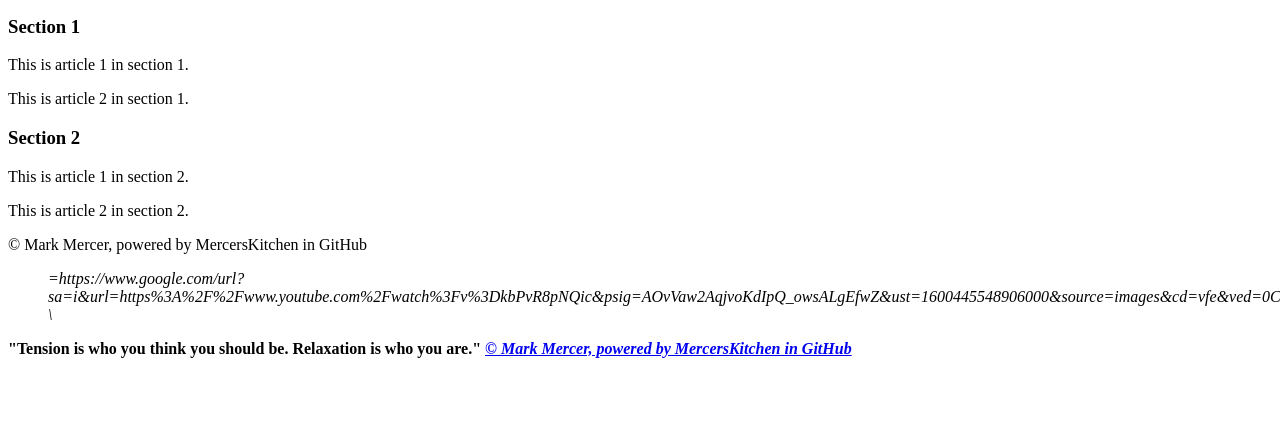
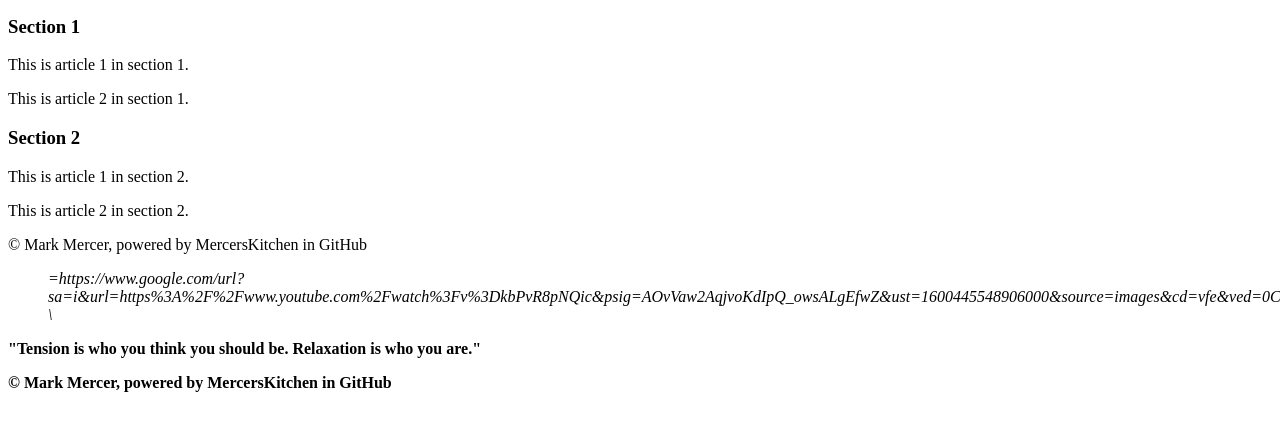
Before and after one commit to Cezar333333/CS10-Q1-Websites-Sandbox, a plain HTML site: page html.lessons/childPages/Template.html in a window 1280 px wide. Shown: the part 148-578 px from the top of the page. Drawn offline with Linux system fonts and the light colour scheme.

Commit message:
Update Template.html

```diff
--- a/html.lessons/childPages/Template.html
+++ b/html.lessons/childPages/Template.html
@@ -60,7 +60,6 @@
 
 <p>
    <strong> "Tension is who you think you should be. Relaxation is who you are."
-    <em> <a href="https://www.google.com/url?sa=i&url=https%3A%2F%2Fwww.youtube.com%2Fwatch%3Fv%3DkbPvR8pNQic&psig=AOvVaw2AqjvoKdIpQ_owsALgEfwZ&ust=1600445548906000&source=images&cd=vfe&ved=0CAkQjhxqFwoTCPjUpbbK8OsCFQAAAAAdAAAAABAJ"
 
      <p>&copy Mark Mercer, powered by MercersKitchen in GitHub
 
```
